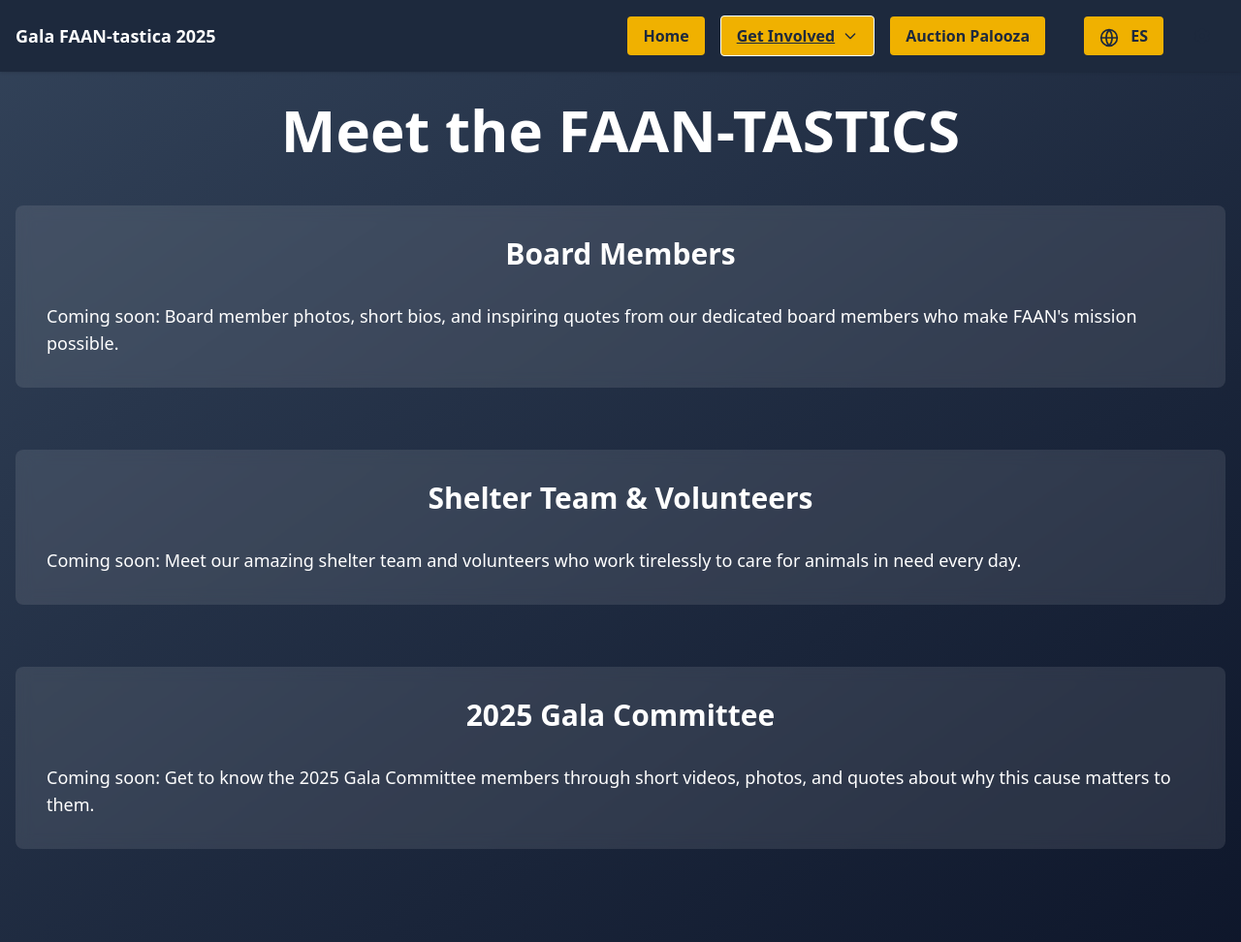
After one commit to mcasto/faan-gala-2025, a Laravel app: page /meet-faantastics in a window 1280 px wide. The commit adds this page. Shown: the whole page at 97% size. Run offline with Laravel 12, Linux system fonts and the light colour scheme; style sheets or scripts are compiled from the project's sources; some web fonts are replaced.

Commit message:
Added meet-the-faantastics

```diff
--- /dev/null
+++ b/app/Http/Controllers/MeetFaantasticsController.php
@@ -0,0 +1,20 @@
+<?php
+
+namespace App\Http\Controllers;
+
+use Illuminate\Http\Request;
+
+class MeetFaantasticsController extends Controller
+{
+    public function show()
+    {
+        $content = [
+            'header' => __('meet-faantastics.header'),
+            'boardSection' => __('meet-faantastics.boardSection'),
+            'teamSection' => __('meet-faantastics.teamSection'),
+            'committeeSection' => __('meet-faantastics.committeeSection'),
+        ];
+
+        return view('meet-faantastics', $content);
+    }
+}
--- /dev/null
+++ b/resources/lang/en/meet-faantastics.php
@@ -0,0 +1,9 @@
+<?php
+
+return [
+    'title' => 'Meet the FAAN-TASTICS',
+    'header' => 'Meet the FAAN-TASTICS',
+    'boardSection' => '<p class="text-lg">Coming soon: Board member photos, short bios, and inspiring quotes from our dedicated board members who make FAAN\'s mission possible.</p>',
+    'teamSection' => '<p class="text-lg">Coming soon: Meet our amazing shelter team and volunteers who work tirelessly to care for animals in need every day.</p>',
+    'committeeSection' => '<p class="text-lg">Coming soon: Get to know the 2025 Gala Committee members through short videos, photos, and quotes about why this cause matters to them.</p>',
+];
--- a/resources/lang/en/navigation.php
+++ b/resources/lang/en/navigation.php
@@ -4,6 +4,8 @@
     'home' => 'Home',
     'sponsorship' => 'Sponsorship Opportunities',
     'join' => 'Join Us',
+    'meet_faantastics' => 'Meet the FAAN-TASTICS',
+    'get_involved' => 'Get Involved',
     'auction' => 'Auction Palooza',
     'change_language' => 'ES',
 ];
--- a/resources/lang/es/navigation.php
+++ b/resources/lang/es/navigation.php
@@ -4,6 +4,8 @@
     'home' => 'Inicio',
     'sponsorship' => 'Oportunidades de Patrocinio',
     'join' => 'Únete a Nosotros',
+    'meet_faantastics' => 'Conoce a los FAAN-TÁSTICOS',
+    'get_involved' => 'Participa',
     'auction' => 'Subasta Palooza',
     'change_language' => 'EN',
 ];
--- a/resources/views/components/navigation.blade.php
+++ b/resources/views/components/navigation.blade.php
@@ -8,21 +8,43 @@
                 {{ __('navigation.home') }}
             </a>
 
+            <!-- Get Involved Dropdown -->
+            <div class="relative group">
+                <button
+                    class="px-4 py-2 rounded bg-yellow-500 text-slate-800 font-semibold hover:bg-yellow-600 hover:text-white transition flex items-center
+                    {{ in_array(Route::currentRouteName(), ['sponsorship-opportunities', 'join-us', 'meet-faantastics']) ? 'border-1 border-white font-bold underline' : '' }}">
+                    {{ __('navigation.get_involved') }}
+                    <svg class="ml-2 h-4 w-4" fill="none" stroke="currentColor" viewBox="0 0 24 24">
+                        <path stroke-linecap="round" stroke-linejoin="round" stroke-width="2" d="M19 9l-7 7-7-7"></path>
+                    </svg>
+                </button>
+
+                <!-- Dropdown Menu -->
+                <div
+                    class="absolute left-0 mt-2 w-64 bg-slate-800 rounded-md shadow-lg opacity-0 invisible group-hover:opacity-100 group-hover:visible transition-all duration-200 z-50">
+                    <div class="py-2">
                         <a href="{{ route('sponsorship-opportunities') }}"
-                class="px-4 py-2 rounded bg-yellow-500 text-slate-800 font-semibold hover:bg-yellow-600 hover:text-white transition
-                {{ Route::currentRouteName() === 'sponsorship' ? 'border-1 border-white font-bold underline' : '' }}">
+                            class="block px-4 py-2 text-white hover:bg-slate-700 transition
+                            {{ Route::currentRouteName() === 'sponsorship-opportunities' ? 'bg-slate-700 font-bold' : '' }}">
                             {{ __('navigation.sponsorship') }}
                         </a>
-
                         <a href="{{ route('join-us') }}"
-                class="px-4 py-2 rounded bg-yellow-500 text-slate-800 font-semibold hover:bg-yellow-600 hover:text-white transition
-                {{ Route::currentRouteName() === 'join' ? 'border-1 border-white font-bold underline' : '' }}">
+                            class="block px-4 py-2 text-white hover:bg-slate-700 transition
+                            {{ Route::currentRouteName() === 'join-us' ? 'bg-slate-700 font-bold' : '' }}">
                             {{ __('navigation.join') }}
                         </a>
+                        <a href="{{ route('meet-faantastics') }}"
+                            class="block px-4 py-2 text-white hover:bg-slate-700 transition
+                            {{ Route::currentRouteName() === 'meet-faantastics' ? 'bg-slate-700 font-bold' : '' }}">
+                            {{ __('navigation.meet_faantastics') }}
+                        </a>
+                    </div>
+                </div>
+            </div>
 
             <a href="{{ route('auction-palooza') }}"
                 class="px-4 py-2 rounded bg-yellow-500 text-slate-800 font-semibold hover:bg-yellow-600 hover:text-white transition
-                {{ Route::currentRouteName() === 'auction' ? 'border-1 border-white font-bold underline' : '' }}">
+                {{ Route::currentRouteName() === 'auction-palooza' ? 'border-1 border-white font-bold underline' : '' }}">
                 {{ __('navigation.auction') }}
             </a>
 
@@ -57,28 +79,38 @@
             </button>
 
             <!-- Mobile Navigation Links -->
-            <div class="flex flex-col space-y-4">
+            <div class="flex flex-col space-y-3">
                 <a href="{{ route('home') }}"
-                    class="px-4 py-3 rounded bg-yellow-500 text-slate-800 font-semibold hover:bg-yellow-600 hover:text-white transition text-center
+                    class="px-4 py-2 rounded bg-yellow-500 text-slate-800 font-semibold hover:bg-yellow-600 hover:text-white transition text-center
                     {{ Route::currentRouteName() === 'home' ? 'border border-white font-bold' : '' }}">
                     {{ __('navigation.home') }}
                 </a>
 
+                <!-- Get Involved Section -->
+                <div class="space-y-2">
+                    <div class="px-4 py-2 text-yellow-400 font-semibold text-center border-b border-slate-600">
+                        {{ __('navigation.get_involved') }}
+                    </div>
                     <a href="{{ route('sponsorship-opportunities') }}"
-                    class="px-4 py-3 rounded bg-yellow-500 text-slate-800 font-semibold hover:bg-yellow-600 hover:text-white transition text-center
-                    {{ Route::currentRouteName() === 'sponsorship' ? 'border border-white font-bold' : '' }}">
+                        class="px-4 py-2 rounded bg-yellow-500 text-slate-800 font-semibold hover:bg-yellow-600 hover:text-white transition text-center text-sm
+                        {{ Route::currentRouteName() === 'sponsorship-opportunities' ? 'border border-white font-bold' : '' }}">
                         {{ __('navigation.sponsorship') }}
                     </a>
-
                     <a href="{{ route('join-us') }}"
-                    class="px-4 py-3 rounded bg-yellow-500 text-slate-800 font-semibold hover:bg-yellow-600 hover:text-white transition text-center
-                    {{ Route::currentRouteName() === 'join' ? 'border border-white font-bold' : '' }}">
+                        class="px-4 py-2 rounded bg-yellow-500 text-slate-800 font-semibold hover:bg-yellow-600 hover:text-white transition text-center text-sm
+                        {{ Route::currentRouteName() === 'join-us' ? 'border border-white font-bold' : '' }}">
                         {{ __('navigation.join') }}
                     </a>
+                    <a href="{{ route('meet-faantastics') }}"
+                        class="px-4 py-2 rounded bg-yellow-500 text-slate-800 font-semibold hover:bg-yellow-600 hover:text-white transition text-center text-sm
+                        {{ Route::currentRouteName() === 'meet-faantastics' ? 'border border-white font-bold' : '' }}">
+                        {{ __('navigation.meet_faantastics') }}
+                    </a>
+                </div>
 
                 <a href="{{ route('auction-palooza') }}"
-                    class="px-4 py-3 rounded bg-yellow-500 text-slate-800 font-semibold hover:bg-yellow-600 hover:text-white transition text-center
-                    {{ Route::currentRouteName() === 'auction' ? 'border border-white font-bold' : '' }}">
+                    class="px-4 py-2 rounded bg-yellow-500 text-slate-800 font-semibold hover:bg-yellow-600 hover:text-white transition text-center
+                    {{ Route::currentRouteName() === 'auction-palooza' ? 'border border-white font-bold' : '' }}">
                     {{ __('navigation.auction') }}
                 </a>
 
--- /dev/null
+++ b/resources/views/meet-faantastics.blade.php
@@ -0,0 +1,45 @@
+@extends('layouts.app')
+
+@section('title', __('meet-faantastics.title'))
+
+@section('content')
+    <div class="min-h-screen bg-gradient-to-br from-slate-700 to-slate-900">
+        <div class="container mx-auto px-4 py-8">
+            <div class="text-center mb-12">
+                <h1 class="text-4xl md:text-6xl font-bold text-white mb-4">
+                    {!! $header !!}
+                </h1>
+            </div>
+
+            <!-- Board Section -->
+            <section class="mb-16">
+                <div class="bg-white/10 backdrop-blur-sm rounded-lg p-8">
+                    <h2 class="text-3xl font-bold text-white mb-8 text-center">Board Members</h2>
+                    <div class="text-white">
+                        {!! $boardSection !!}
+                    </div>
+                </div>
+            </section>
+
+            <!-- Team Section -->
+            <section class="mb-16">
+                <div class="bg-white/10 backdrop-blur-sm rounded-lg p-8">
+                    <h2 class="text-3xl font-bold text-white mb-8 text-center">Shelter Team & Volunteers</h2>
+                    <div class="text-white">
+                        {!! $teamSection !!}
+                    </div>
+                </div>
+            </section>
+
+            <!-- Committee Section -->
+            <section class="mb-16">
+                <div class="bg-white/10 backdrop-blur-sm rounded-lg p-8">
+                    <h2 class="text-3xl font-bold text-white mb-8 text-center">2025 Gala Committee</h2>
+                    <div class="text-white">
+                        {!! $committeeSection !!}
+                    </div>
+                </div>
+            </section>
+        </div>
+    </div>
+@endsection
--- a/routes/web.php
+++ b/routes/web.php
@@ -5,6 +5,7 @@
 use App\Http\Controllers\Admin\AuctionItemController;
 use App\Http\Controllers\Admin\UserController;
 use App\Http\Controllers\JoinUsController;
+use App\Http\Controllers\MeetFaantasticsController;
 use App\Http\Controllers\SponsorshipController;
 use App\Http\Controllers\WelcomeController;
 use Illuminate\Support\Facades\Route;
@@ -18,6 +19,9 @@
 
 Route::get('/join-us', [JoinUsController::class, 'show'])
     ->name('join-us');
+
+Route::get('/meet-faantastics', [MeetFaantasticsController::class, 'show'])
+    ->name('meet-faantastics');
 
 Route::get('/auction-palooza', [AuctionPaloozaController::class, 'show'])
     ->name('auction-palooza');
```
Also changed, not shown: resources/lang/es/meet-faantastics.php (added, +9 -0 lines). Lines whose indentation alone changed are shown as unchanged.
